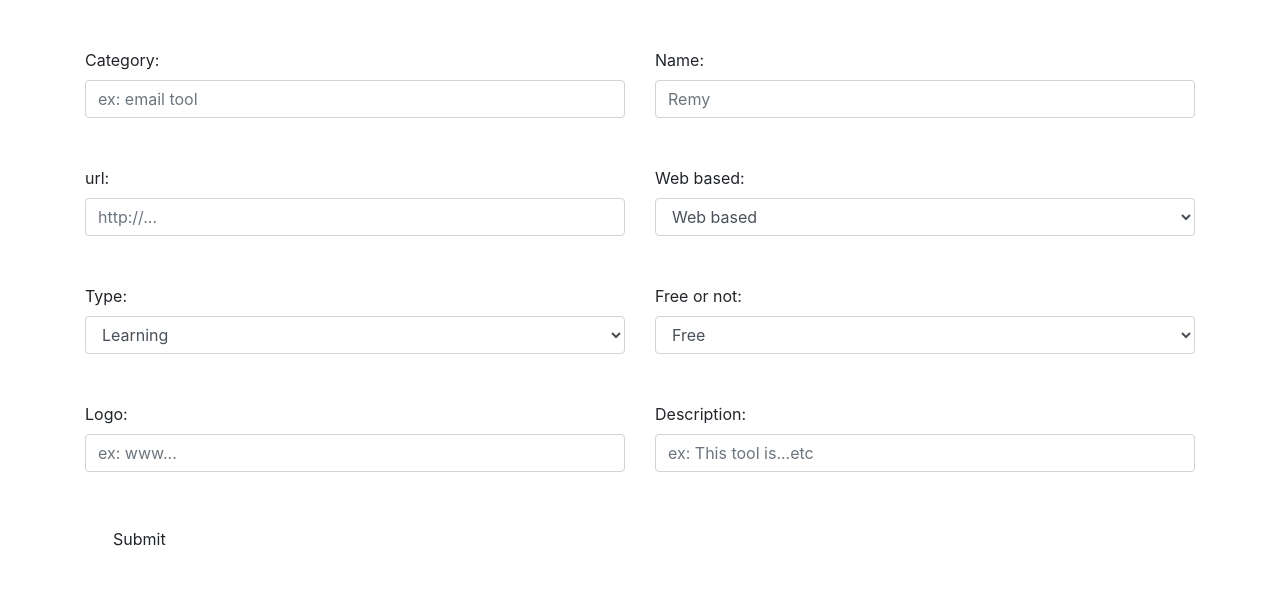
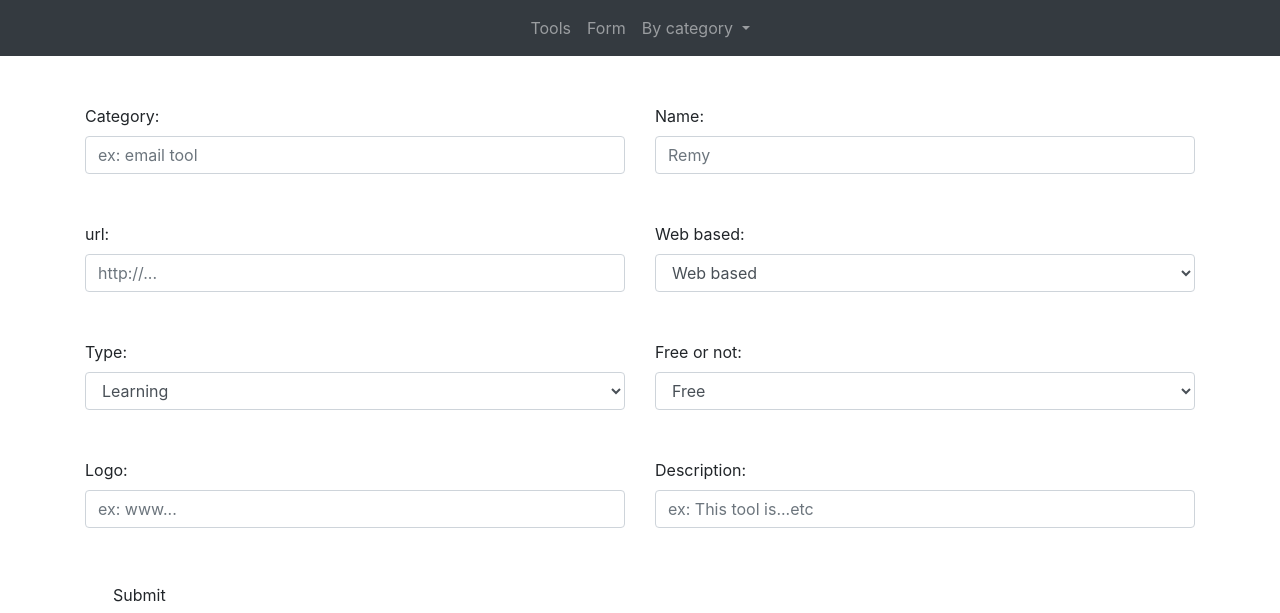
Before and after one commit to AlexInntekt/XML_XLS_project, a Django app: page /tools/add_tool in a window 1280 px wide. Shown: the top 613 px of the page. Run offline with Django 3.2, Linux system fonts and the light colour scheme; some libraries are stand-ins or nearby versions.

Commit message:
save progress

```diff
--- a/media/data/added_by_client.xml
+++ b/media/data/added_by_client.xml
@@ -2199,4 +2199,4 @@
 		<added_on>2019-05-02</added_on>
 		<image_logo>https://www.toptools4learning.com/wp-content/uploads/2020/08/gobrunch-300x300.jpg</image_logo>
 	</tool>
-<tool temp_id="222"><category>noua_categorie</category><name>inntekt</name><url>www.inntekt.info</url><web_based>desktop</web_based><type>learning</type><free>free</free><description>wuau</description><added_on>2020-12-06</added_on><image_logo>none</image_logo></tool><tool temp_id="223"><category>noua_categorie</category><name>inntekt2</name><url>www.inntekt.info</url><web_based>desktop</web_based><type>teaching</type><free>free</free><description>aerh</description><added_on>2020-12-06</added_on><image_logo>none</image_logo></tool></tools>
+<tool temp_id="222"><category>noua_categorie</category><name>inntekt</name><url>www.inntekt.info</url><web_based>desktop</web_based><type>learning</type><free>free</free><description>wuau</description><added_on>2020-12-06</added_on><image_logo>https://i.kym-cdn.com/photos/images/newsfeed/001/624/065/0e6.png</image_logo></tool><tool temp_id="223"><category>noua_categorie</category><name>inntekt2</name><url>www.inntekt.info</url><web_based>desktop</web_based><type>teaching</type><free>free</free><description>aerh</description><added_on>2020-12-06</added_on><image_logo>https://i.kym-cdn.com/photos/images/newsfeed/001/624/065/0e6.png</image_logo></tool><tool temp_id="224"><category>qwerg</category><name>qerg</name><url>qewrgqewrg</url><web_based>web_based</web_based><type>learning</type><free>free</free><description>qwrgqewrg</description><added_on>2020-12-07</added_on><image_logo>wqrg</image_logo></tool></tools>
--- a/media/data/f2.xml
+++ b/media/data/f2.xml
@@ -2199,4 +2199,4 @@
 		<added_on>2019-05-02</added_on>
 		<image_logo>https://www.toptools4learning.com/wp-content/uploads/2020/08/gobrunch-300x300.jpg</image_logo>
 	</tool>
-<tool temp_id="222"><category>noua_categorie</category><name>inntekt</name><url>www.inntekt.info</url><web_based>desktop</web_based><type>learning</type><free>free</free><description>wuau</description><added_on>2020-12-06</added_on><image_logo>https://i.kym-cdn.com/photos/images/newsfeed/001/624/065/0e6.png</image_logo></tool><tool temp_id="223"><category>noua_categorie</category><name>inntekt2</name><url>www.inntekt.info</url><web_based>desktop</web_based><type>teaching</type><free>free</free><description>aerh</description><added_on>2020-12-06</added_on><image_logo>https://i.kym-cdn.com/photos/images/newsfeed/001/624/065/0e6.png</image_logo></tool></tools>
+<tool temp_id="222"><category>noua_categorie</category><name>inntekt</name><url>www.inntekt.info</url><web_based>desktop</web_based><type>learning</type><free>free</free><description>wuau</description><added_on>2020-12-06</added_on><image_logo>https://i.kym-cdn.com/photos/images/newsfeed/001/624/065/0e6.png</image_logo></tool><tool temp_id="223"><category>noua_categorie</category><name>inntekt2</name><url>www.inntekt.info</url><web_based>desktop</web_based><type>teaching</type><free>free</free><description>aerh</description><added_on>2020-12-06</added_on><image_logo>https://i.kym-cdn.com/photos/images/newsfeed/001/624/065/0e6.png</image_logo></tool><tool temp_id="224"><category>qwerg</category><name>qerg</name><url>qewrgqewrg</url><web_based>web_based</web_based><type>learning</type><free>free</free><description>qwrgqewrg</description><added_on>2020-12-07</added_on><image_logo>wqrg</image_logo></tool></tools>
--- a/src/displayer/templates/add_tool.html
+++ b/src/displayer/templates/add_tool.html
@@ -8,6 +8,37 @@
 </head>
 
 <body>
+
+<nav class="navbar navbar-expand-sm bg-dark navbar-dark justify-content-center">
+  <!-- Brand -->
+
+
+  <!-- Links -->
+  <ul class="navbar-nav">
+    <li class="nav-item">
+      <a class="nav-link" href="http://127.0.0.1:8000/tools#">Tools</a>
+    </li>
+    <li class="nav-item">
+      <a class="nav-link" href="http://127.0.0.1:8000/tools/add_tool">Form</a>
+    </li>
+
+    <!-- Dropdown -->
+    <li class="nav-item dropdown">
+      <a class="nav-link dropdown-toggle" href="#" id="navbardrop" data-toggle="dropdown">
+        By category
+      </a>
+      <div class="dropdown-menu">
+        {% for categ in categories %}
+
+        <a class="dropdown-item" href="http://127.0.0.1:8000/tools/category='{{categ}}'">{{categ}}</a>
+
+        {% endfor %}
+
+      </div>
+    </li>
+  </ul>
+</nav>
+
 
 
 <br/>
@@ -38,8 +69,8 @@
         <div class="col">
           <label for="web_based">Web based:</label><br>
           <select class="form-control" name="web_based" id="web_based">
-            <option>Web based</option>
-            <option>Desktop</option>
+            <option value="web_based">Web based</option>
+            <option value="desktop">Desktop</option>
           </select><br><br>
         </div>
       </div>
@@ -48,16 +79,16 @@
         <div class="col">
          <label for="type">Type:</label><br>
           <select class="form-control"name="type" id="type">
-            <option>Learning</option>
-            <option>Teaching</option>
+            <option value="learning">Learning</option>
+            <option value="teaching">Teaching</option>
           </select><br><br>
         </div>
 
         <div class="col">
           <label for="free">Free or not:</label><br>
           <select class="form-control"name="free" id="free">
-            <option>Free</option>
-            <option>Costs Money</option>
+            <option value="free">Free</option>
+            <option value="costs_money">Costs Money</option>
           </select><br><br>
         </div>
       </div>
--- a/src/displayer/views.py
+++ b/src/displayer/views.py
@@ -51,15 +51,18 @@ class DetailView(View):
 		temp_id = kwargs['id']
 
 		data_to_display = detail_view_querry(temp_id)
+		categories = extract_categories()
 
-		return render(request, 'detail_display.html', {'data':data_to_display})
+		return render(request, 'detail_display.html', {'data':data_to_display, 'categories':categories})
 
 
 class AddTool(View):
 
 	def get(self, request, **kwargs):
 
-		return render(request, 'add_tool.html', {"msg":""})
+		categories = extract_categories()
+
+		return render(request, 'add_tool.html', {"msg":"", 'categories':categories})
 
 
 	def post(self, request, **kwargs):
```
Also changed, not shown: src/displayer/templates/detail_display.html (+32 -0 lines), 1 other file.
